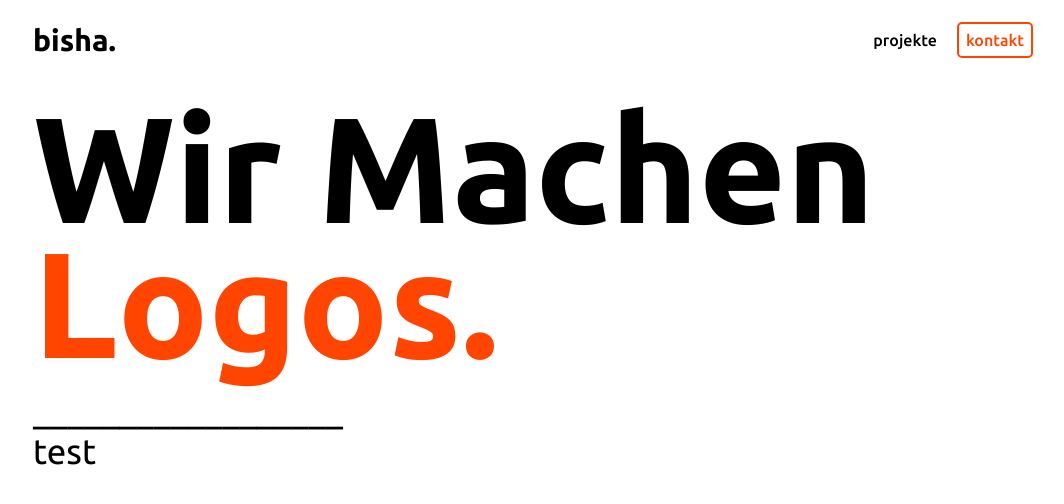
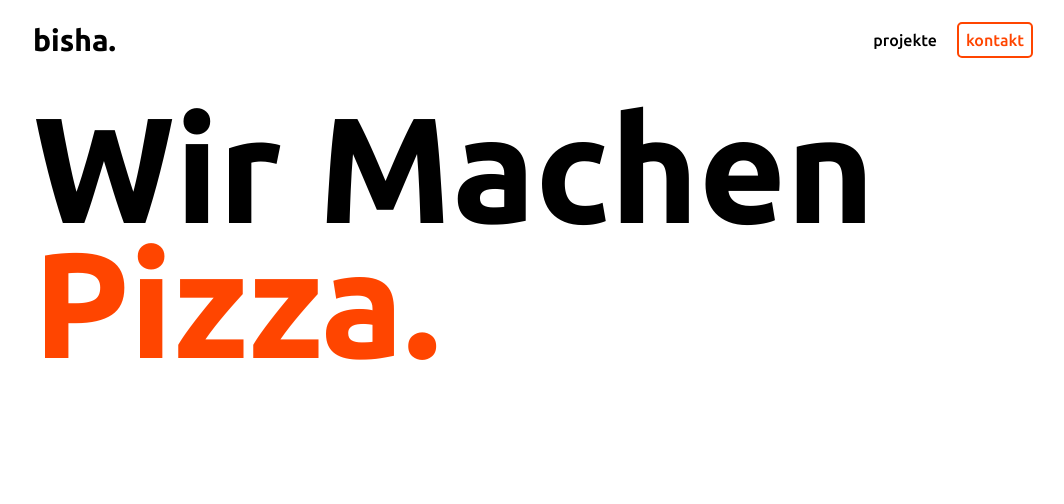
Before and after one commit to zerokater/bisha, a SvelteKit app: page / in a window 1280 px wide. Shown: the top 504 px of the page, without its empty margins (107-1171 px from the left). Built offline with nearby package versions, Linux system fonts and the light colour scheme.

Commit message:
update-headline

```diff
--- a/src/components/Headline.svelte
+++ b/src/components/Headline.svelte
@@ -2,7 +2,7 @@
     import { onMount, onDestroy } from 'svelte';
 import { slide, fade } from 'svelte/transition';
 
-let greetings = ['Logos', 'Fotos', 'Flyer', 'Pizza'];
+let greetings = ['Logo', 'Visitenkarte', 'Flyer','Foto', 'Pizza', 'Broschüre', 'Video', 'Animation', 'Visitenkarte'];
 let index = 0;
 let roller;
 
--- a/src/routes/+page.svelte
+++ b/src/routes/+page.svelte
@@ -16,8 +16,6 @@
 	</section>
 
 	<section class="dienstleistungen">
-		<h2>__________________</h2>
-		<h2>test</h2>
 	</section>
 </main>
 
@@ -30,9 +28,6 @@
 		flex-direction: column;
 		gap: 2rem;
 	}
-
-	.dienstleistungen{
-	}
 </style>
 
 <!--https://schum123.github.io/svelte-loading-spinners/?ref=madewithsvelte.com-->
```
